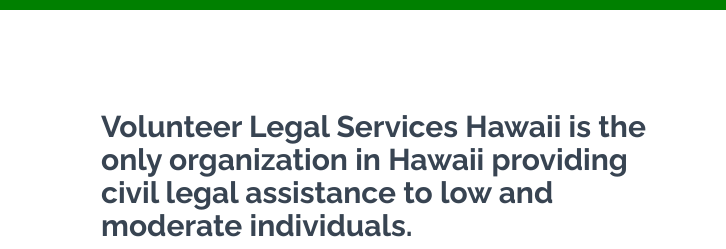
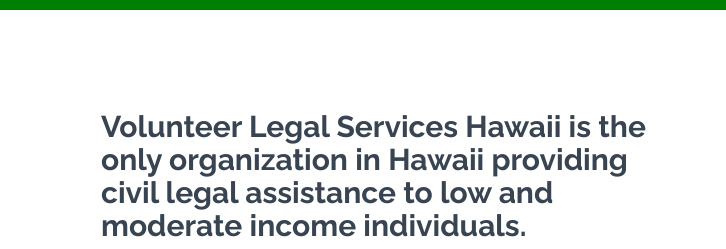
Before and after one commit to projectcg/projectcg.github.io, a plain HTML site: page about.html in a window 1280 px wide. Shown: the part 170-419 px from the top of the page, 554-1280 px from the left. Drawn offline with nearby package versions, Linux system fonts and the light colour scheme.

Commit message:
Update about.html

```diff
--- a/about.html
+++ b/about.html
@@ -80,7 +80,7 @@
 	 		</div>
 
 	 		<div class="col-lg-6">
-		 		<h2>Volunteer Legal Services Hawaii is the only organization in Hawaii providing civil legal assistance to low and moderate individuals.</h2>
+		 		<h2>Volunteer Legal Services Hawaii is the only organization in Hawaii providing civil legal assistance to low and moderate income individuals.</h2>
 		 		<p>
           Volunteer Legal Services Hawaii is a non-profit legal service organization, established in 1981, that provides legal assistance to the community through education, legal advice clinics, brief services, and referrals to pro bono attorneys for direct representation.
         </p>
```
